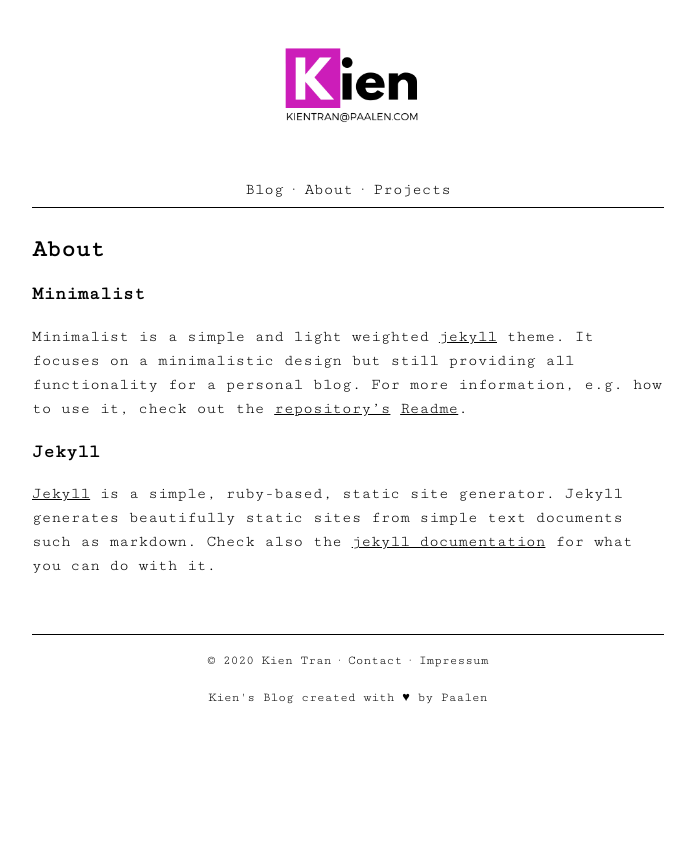
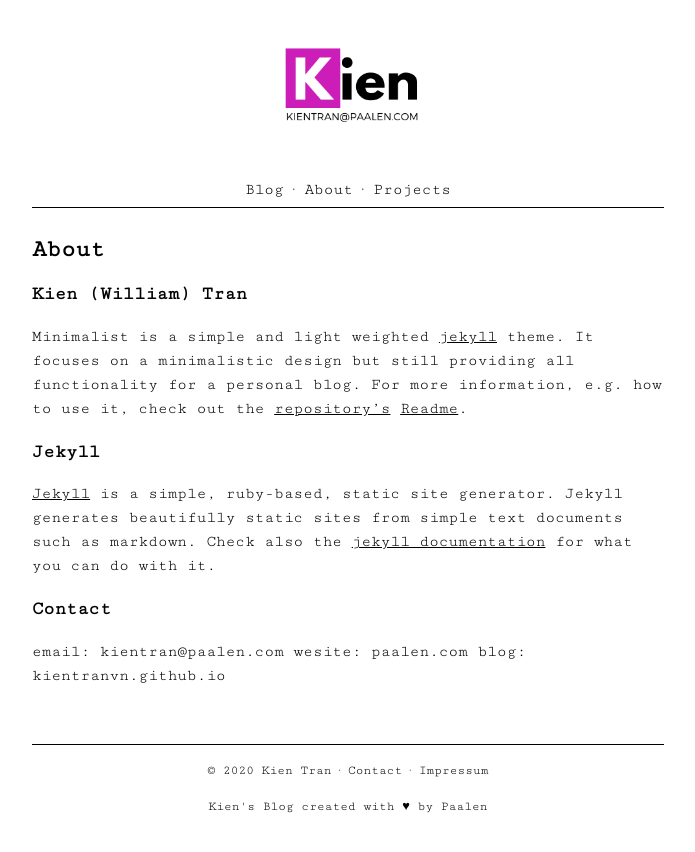
Before and after one commit to kientranvn/kientranvn, a Jekyll site: the page built from about.md, in a window 1280 px wide. Shown: the top 852 px of the page, without its empty margins (292-987 px from the left). Built offline with Jekyll 4.4.1, drawn with Linux system fonts in a browser that asks for light colours.

Commit message:
Update information

```diff
--- a/about.md
+++ b/about.md
@@ -4,8 +4,13 @@ title: About
 permalink: /about/
 ---
 
-### Minimalist
+### Kien (William) Tran
 Minimalist is a simple and light weighted [jekyll](http://jekyllrb.com/) theme. It focuses on a minimalistic design but still providing all functionality for a personal blog. For more information, e.g. how to use it, check out the [repository's](https://github.com/Trybnetic/minimalist) [Readme](https://github.com/Trybnetic/minimalist/blob/master/README.md).
 
 ### Jekyll
 [Jekyll](http://jekyllrb.com/) is a simple, ruby-based, static site generator. Jekyll generates beautifully static sites from simple text documents such as markdown. Check also the [jekyll documentation](http://jekyllrb.com/docs/home/) for what you can do with it.
+
+### Contact
+email: kientran@paalen.com
+wesite: paalen.com
+blog: kientranvn.github.io
```
